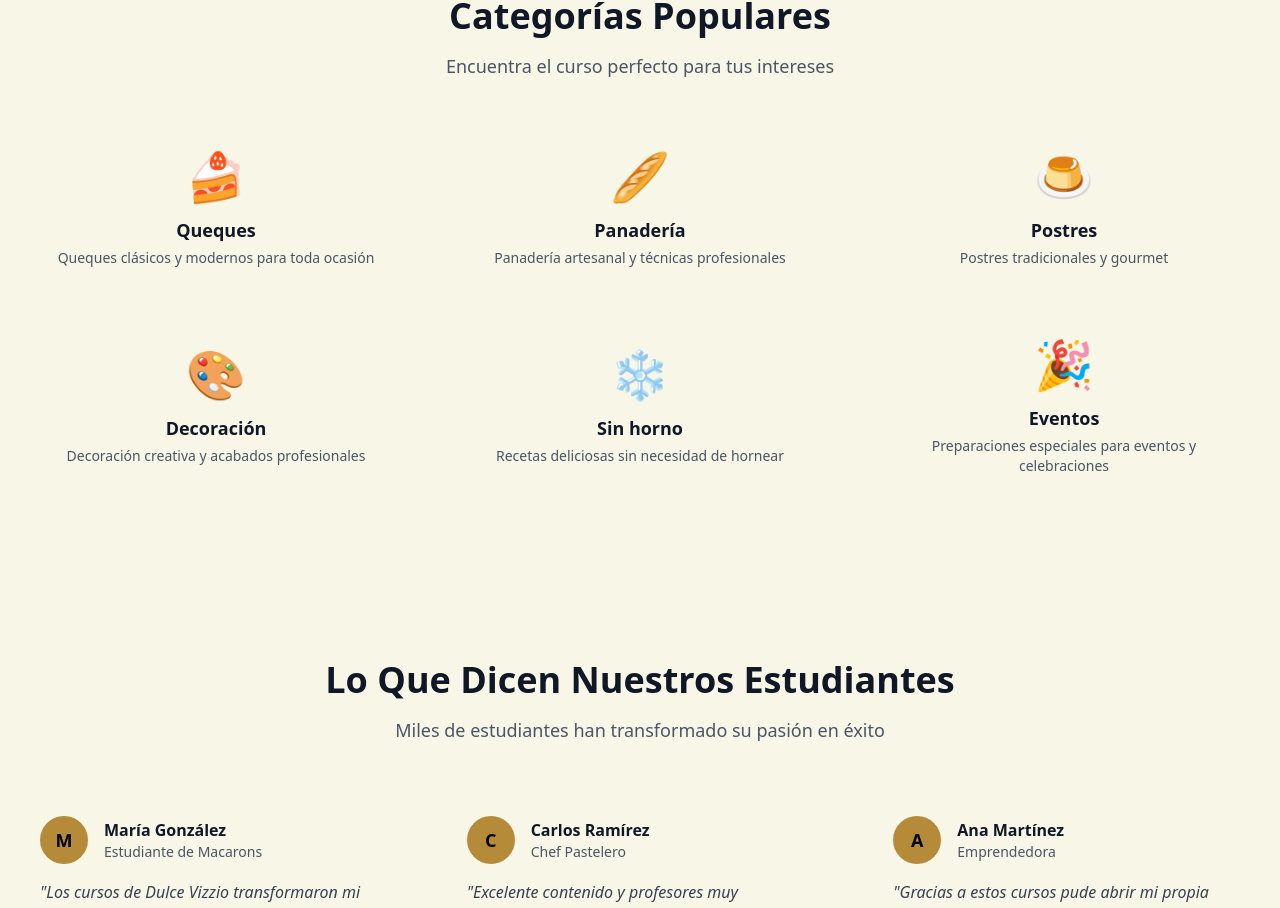
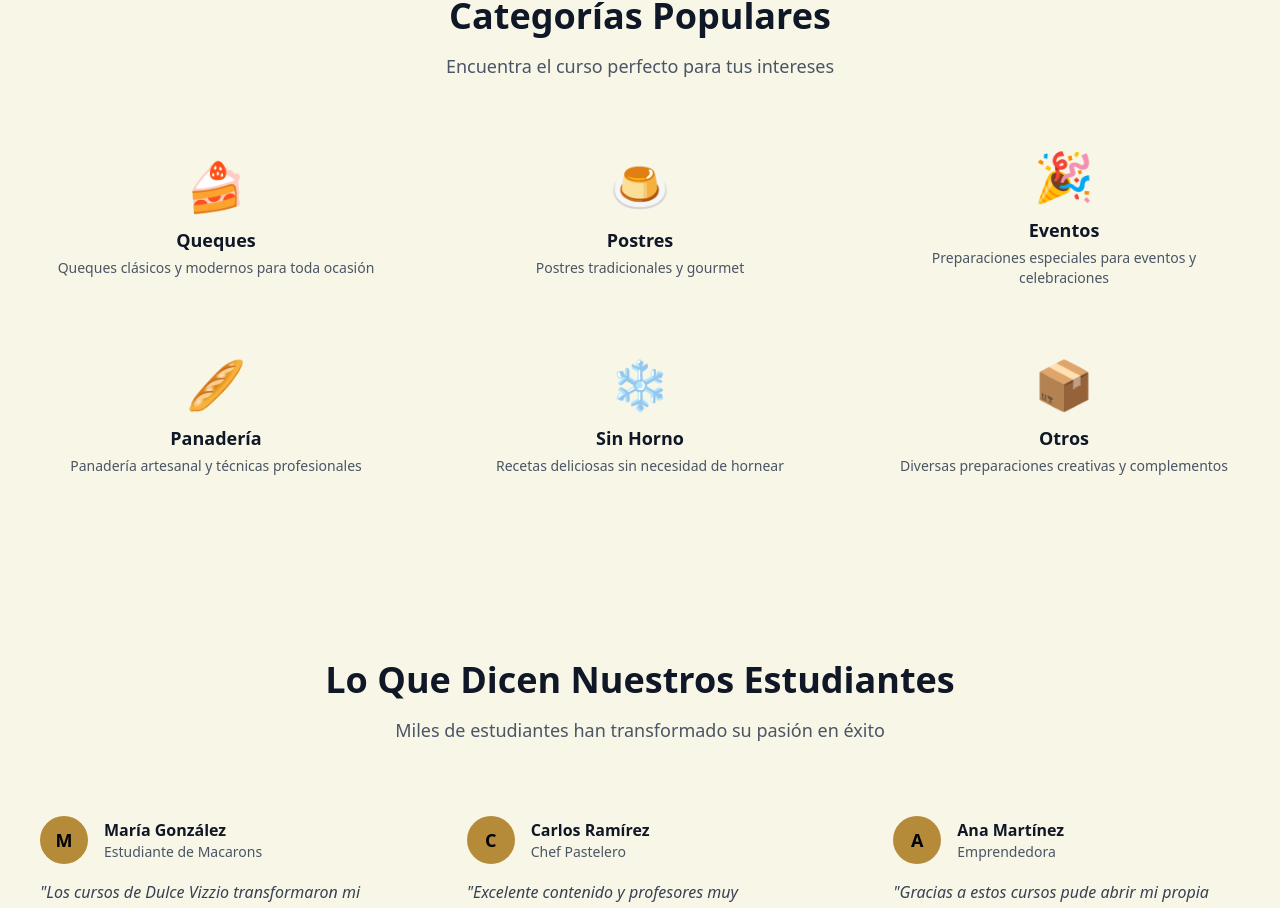
Before and after one commit to Svelpy/dulce-vizzio-client, a SvelteKit app: page / in a window 1280 px wide. Shown: the part 1260-2168 px from the top of the page. Built offline with nearby package versions, Linux system fonts and the light colour scheme; no server answers; what notyf would draw is missing.

Commit message:
add page public courses and course-slug - update page profile by user roles

```diff
--- a/src/lib/components/features/course/categoryCard.svelte
+++ b/src/lib/components/features/course/categoryCard.svelte
@@ -3,21 +3,18 @@
 		title: string;
 		icon: string;
 		description?: string;
-		onclick?: () => void;
+		//	onclick?: () => void;
 	}
 
-	let { title, icon, description, onclick }: Props = $props();
+	let { title, icon, description }: Props = $props();
 </script>
 
-<button
-	class="group relative cursor-pointer overflow-hidden rounded-xl p-6 transition-all duration-300 hover:scale-105 hover:shadow-lg"
-	{onclick}
->
+<button class=" overflow-hidden rounded-xl p-6">
 	<!-- Icon -->
 	<div class="mb-4 text-5xl">{icon}</div>
 
 	<!-- Title -->
-	<h3 class="group-hover:text-rose mb-1 text-lg font-bold text-gray-900 transition-colors">
+	<h3 class=" mb-1 text-lg font-bold text-gray-900">
 		{title}
 	</h3>
 
@@ -25,9 +22,4 @@
 	{#if description}
 		<p class="text-sm text-gray-600">{description}</p>
 	{/if}
-
-	<!-- Hover Effect -->
-	<div
-		class="from-rose/5 to-gold/5 absolute inset-0 -z-10 bg-gradient-to-br opacity-0 transition-opacity group-hover:opacity-100"
-	></div>
 </button>
--- a/src/lib/constants/roles.ts
+++ b/src/lib/constants/roles.ts
@@ -20,10 +20,24 @@ const routePermissions: Record<string, Role[]> = {
 };
 
 /**
+ * Public routes that anyone can access, even without being authenticated.
+ */
+export const publicRoutes = [
+	'/app/courses'
+];
+
+/**
  * Centrally managed role-based access control.
  * Verifies if a user role has permission to access a specific path.
  */
-export const canAccessPath = (userRole: string | undefined, path: string): boolean => {
+export const canAccessPath = (userRole: string | undefined | null, path: string): boolean => {
+	// 1. Allow access if it's a public route
+	for (const publicRoute of publicRoutes) {
+		if (path === publicRoute || path.startsWith(publicRoute + '/')) {
+			return true;
+		}
+	}
+
 	if (!userRole) return false;
 
 	// Normalize role
--- a/src/lib/interfaces/auth.interface.ts
+++ b/src/lib/interfaces/auth.interface.ts
@@ -23,3 +23,9 @@ export interface AuthState {
 	isAuthenticated: boolean;
 	isLoading: boolean;
 }
+
+export interface ChangePasswordRequest {
+	current_password: string;
+	new_password: string;
+	confirm_password: string;
+}
--- a/src/lib/services/user.service.ts
+++ b/src/lib/services/user.service.ts
@@ -5,7 +5,8 @@ import type {
 	User,
 	UsersFilters,
 	UsersListResponse,
-	UserRole
+	UserRole,
+	ChangePasswordRequest
 } from '$lib/interfaces';
 
 class UserService {
@@ -62,7 +63,14 @@ class UserService {
 	updateRole(id: string, new_role: UserRole): Promise<{ new_role: UserRole }> {
 		return apiDulceVizzio.patch<{ new_role: UserRole }>(`/users/${id}/role`, {
 			new_role
-		});
+	});
+	}
+
+	/**
+	 * Cambia la contraseña del usuario autenticado
+	 */
+	changePassword(data: ChangePasswordRequest): Promise<string> {
+		return apiDulceVizzio.patch<string>('/auth/me/change-password', data);
 	}
 
 	/**
--- a/src/routes/+page.svelte
+++ b/src/routes/+page.svelte
@@ -16,19 +16,36 @@
 
 	// Categories data
 	const categories = [
-		{ title: 'Queques', icon: '🍰', description: 'Queques clásicos y modernos para toda ocasión' },
-		{ title: 'Panadería', icon: '🥖', description: 'Panadería artesanal y técnicas profesionales' },
-		{ title: 'Postres', icon: '🍮', description: 'Postres tradicionales y gourmet' },
 		{
-			title: 'Decoración',
-			icon: '🎨',
-			description: 'Decoración creativa y acabados profesionales'
+			id: 1,
+			name: 'Queques',
+			icon: '🍰',
+			description: 'Queques clásicos y modernos para toda ocasión'
 		},
-		{ title: 'Sin horno', icon: '❄️', description: 'Recetas deliciosas sin necesidad de hornear' },
+		{ id: 2, name: 'Postres', icon: '🍮', description: 'Postres tradicionales y gourmet' },
 		{
-			title: 'Eventos',
+			id: 3,
+			name: 'Eventos',
 			icon: '🎉',
 			description: 'Preparaciones especiales para eventos y celebraciones'
+		},
+		{
+			id: 4,
+			name: 'Panadería',
+			icon: '🥖',
+			description: 'Panadería artesanal y técnicas profesionales'
+		},
+		{
+			id: 5,
+			name: 'Sin Horno',
+			icon: '❄️',
+			description: 'Recetas deliciosas sin necesidad de hornear'
+		},
+		{
+			id: 6,
+			name: 'Otros',
+			icon: '📦',
+			description: 'Diversas preparaciones creativas y complementos'
 		}
 	];
 
@@ -174,7 +191,7 @@
 					></div>
 				</div>
 			{:else if featuredCourses.length > 0}
-				<div class="grid grid-cols-2 gap-8 md:grid-cols-4 lg:grid-cols-6">
+				<div class="grid grid-cols-2 gap-8 md:grid-cols-3 lg:grid-cols-5">
 					{#each featuredCourses as course (course.id)}
 						<CourseCard
 							{course}
@@ -213,10 +230,9 @@
 			<div class="grid grid-cols-2 gap-6 md:grid-cols-3">
 				{#each categories as category, index (index)}
 					<CategoryCard
-						title={category.title}
+						title={category.name}
 						icon={category.icon}
 						description={category.description}
-						onclick={() => handleCategoryClick(category.title)}
 					/>
 				{/each}
 			</div>
@@ -328,14 +344,14 @@
 						<li class="flex space-x-1">
 							<span class="rounded-full bg-red-500 p-1 text-white"><YoutubeIcon /></span><a
 								target="_blank"
-								href={APP_SITE_CONFIG.APP_YOUTUBE_URL}
+								href={APP_SITE_CONFIG.YOUBUBE_URL}
 								class="transition-colors">Youtube</a
 							>
 						</li>
 						<li class="flex space-x-1">
 							<span class="rounded-full bg-black p-1 text-white"><TikTokIcon /></span><a
 								target="_blank"
-								href={APP_SITE_CONFIG.APP_TIKTOK_URL}
+								href={APP_SITE_CONFIG.TIKTOK_URL}
 								class="transition-colors">Tiktok</a
 							>
 						</li>
--- a/src/routes/app/+layout.ts
+++ b/src/routes/app/+layout.ts
@@ -2,7 +2,7 @@ import { browser } from '$app/environment';
 import { redirect } from '@sveltejs/kit';
 import { get } from 'svelte/store';
 import { authStore } from '$lib/stores/auth.store';
-import { canAccessPath } from '$lib/constants/roles';
+import { canAccessPath, publicRoutes } from '$lib/constants/roles';
 import type { LayoutLoad } from './$types';
 
 /**
@@ -17,18 +17,24 @@ export const load: LayoutLoad = async ({ url }) => {
 
 		const state = get(authStore);
 
+		// Verificar si es ruta pública
+		const isPublicPath = publicRoutes.some(
+			(route) => url.pathname === route || url.pathname.startsWith(route + '/')
+		);
+
 		// 1. Verificar Autenticación
-		if (!state.isAuthenticated) {
+		if (!state.isAuthenticated && !isPublicPath) {
 			const redirectTo = url.pathname;
 			throw redirect(302, `/auth/sign-in?redirectTo=${encodeURIComponent(redirectTo)}`);
 		}
 
 		// 2. Verificar Permisos por Rol
 		const user = state.user;
-		if (user && !canAccessPath(user.role, url.pathname)) {
-			console.warn(`[RBAC] Acceso denegado para rol ${user.role} a la ruta: ${url.pathname}`);
-			// Si no tiene acceso, lo mandamos al dashboard (que sí tiene acceso)
-			if (url.pathname !== '/app/dashboard') {
+		if (!canAccessPath(user?.role, url.pathname)) {
+			console.warn(`[RBAC] Acceso denegado para rol ${user?.role || 'Visitante'} a la ruta: ${url.pathname}`);
+			if (!state.isAuthenticated) {
+				throw redirect(302, `/auth/sign-in?redirectTo=${encodeURIComponent(url.pathname)}`);
+			} else if (url.pathname !== '/app/dashboard') {
 				throw redirect(302, '/app/dashboard');
 			}
 		}
--- a/src/routes/app/profile/+page.svelte
+++ b/src/routes/app/profile/+page.svelte
@@ -14,11 +14,12 @@
 	} from '$lib/icons/outline';
 	import { userService } from '$lib/services';
 	import { CalendarIcon, CameraIcon, LogoutIcon, ShieldCheckIcon } from '$lib/icons/solid';
-	import { cn } from '$lib/utils';
 
 	let isEditing = $state(false);
 	let isEditingPassword = $state(false);
 	let isSubmitting = $state(false);
+
+	let canEdit = $derived($currentUser?.role === 'ADMIN' || $currentUser?.role === 'SUPERADMIN');
 
 	// Avatar
 	let isUploadingAvatar = $state(false);
@@ -36,9 +37,9 @@
 
 	// Form data (Password)
 	let passwordData = $state({
-		currentPassword: '',
-		newPassword: '',
-		confirmPassword: ''
+		current_password: '',
+		new_password: '',
+		confirm_password: ''
 	});
 
 	onMount(() => {
@@ -60,7 +61,7 @@
 	}
 
 	async function handleUpdateProfile() {
-		if (!$currentUser) return;
+		if (!$currentUser || !canEdit) return;
 
 		if (!formData.full_name || !formData.username) {
 			alert('error', 'Nombre y usuario son requeridos');
@@ -82,24 +83,24 @@
 	}
 
 	async function handleChangePassword() {
-		if (passwordData.newPassword.length < 6) {
-			alert('error', 'La contraseña debe tener al menos 6 caracteres');
+		if (passwordData.new_password.length < 8) {
+			alert('error', 'La nueva contraseña debe tener al menos 8 caracteres');
 			return;
 		}
-		if (passwordData.newPassword !== passwordData.confirmPassword) {
+		if (passwordData.new_password !== passwordData.confirm_password) {
 			alert('error', 'Las contraseñas no coinciden');
 			return;
 		}
 
 		isSubmitting = true;
 		try {
-			await userService.resetPassword($currentUser!.id, passwordData.newPassword);
+			await userService.changePassword(passwordData);
 			alert('success', 'Contraseña actualizada correctamente');
-			passwordData = { currentPassword: '', newPassword: '', confirmPassword: '' };
+			passwordData = { current_password: '', new_password: '', confirm_password: '' };
 			isEditingPassword = false;
 		} catch (error) {
 			console.error('Error changing password:', error);
-			alert('error', 'Error al cambiar la contraseña');
+			alert('error', 'Error al cambiar la contraseña. Verifica tu contraseña actual.');
 		} finally {
 			isSubmitting = false;
 		}
@@ -233,10 +234,18 @@
 								class="mt-2 flex items-center gap-2 rounded-full bg-sweet-pink-50 px-4 py-1.5 text-xs font-black text-sweet-pink-500"
 							>
 								<UserIcon class="h-3.5 w-3.5" />
-								{$currentUser?.role === 'ADMIN' ? 'Administrador' : 'Usuario'}
+								{#if $currentUser?.role === 'SUPERADMIN'}
+									Super Admin
+								{:else}
+									{$currentUser?.role === 'ADMIN'
+										? 'Administrador'
+										: $currentUser?.role === 'MODERATOR'
+											? 'Moderador'
+											: 'Usuario'}
+								{/if}
 							</div>
 
-							{#if !isEditing}
+							{#if !isEditing && canEdit}
 								<Button
 									onclick={() => (isEditing = true)}
 									class="sweet-gradient-intense mt-4 h-11 rounded-2xl px-10 text-sm font-black text-white shadow-sweet"
@@ -475,11 +484,22 @@
 					<div class="space-y-4">
 						<div class="flex flex-col gap-1.5">
 							<!-- svelte-ignore a11y_label_has_associated_control -->
+							<label class="px-1 text-xs font-black text-sweet-brown/40">Contraseña Actual</label>
+							<Input
+								type="password"
+								bind:value={passwordData.current_password}
+								placeholder="Tu contraseña actual"
+								class="h-14 rounded-2xl border-none bg-sweet-pink-50/50 px-6 font-bold focus:ring-sweet-pink-200"
+							/>
+						</div>
+
+						<div class="flex flex-col gap-1.5">
+							<!-- svelte-ignore a11y_label_has_associated_control -->
 							<label class="px-1 text-xs font-black text-sweet-brown/40">Nueva Contraseña</label>
 							<Input
 								type="password"
-								bind:value={passwordData.newPassword}
-								placeholder="Mínimo 6 caracteres"
+								bind:value={passwordData.new_password}
+								placeholder="Mínimo 8 caracteres"
 								class="h-14 rounded-2xl border-none bg-sweet-pink-50/50 px-6 font-bold focus:ring-sweet-pink-200"
 							/>
 						</div>
@@ -490,8 +510,8 @@
 							>
 							<Input
 								type="password"
-								bind:value={passwordData.confirmPassword}
-								placeholder="Repite tu contraseña"
+								bind:value={passwordData.confirm_password}
+								placeholder="Repite tu nueva contraseña"
 								class="h-14 rounded-2xl border-none bg-sweet-pink-50/50 px-6 font-bold focus:ring-sweet-pink-200"
 							/>
 						</div>
```
